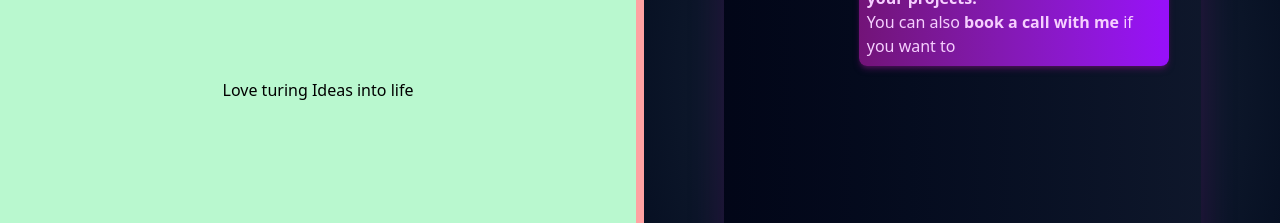
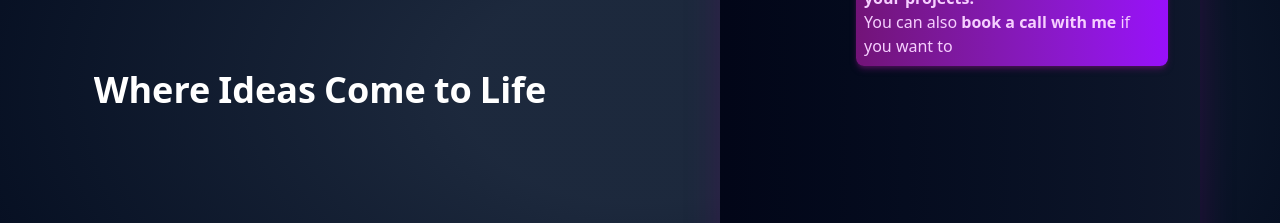
Before and after one commit to o6ris/portfolio, a Next.js app: page / in a window 1280 px wide. Shown: the part 310-533 px from the top of the page. Built offline with nearby package versions, Linux system fonts and the light colour scheme; no server answers.

Commit message:
feat(Title, home page): create an animate title

```diff
--- a/app/page.tsx
+++ b/app/page.tsx
@@ -1,14 +1,15 @@
 import Chat from "@/components/Chat/Chat";
+import Title from "@/components/Title/Title";
 
 export default function Home() {
   return (
     <main className="h-dvh">
-      <section className="flex flex-row gap-2 bg-red-300 h-full">
-        <section className="flex flex-col items-center justify-center bg-green-200 w-full">
-          <h1>Love turing Ideas into life</h1>
+      <section className="flex flex-row bg-radial from-slate-800 from-20% to-slate-950 h-full">
+        <section className="flex flex-col items-center justify-center w-full">
+          <Title />
         </section>
         {/* CHAT */}
-        <section className="flex flex-col items-center justify-center bg-radial from-slate-800 from-20% to-slate-950 w-full">
+        <section className="flex flex-col items-center justify-center w-full">
           <article className="flex flex-col items-center justify-center w-full h-full">
             <Chat />
           </article>
--- /dev/null
+++ b/components/Title/Title.tsx
@@ -0,0 +1,38 @@
+"use client";
+
+import { motion } from "framer-motion";
+
+function Title() {
+  const title = "Where Ideas Come to Life";
+  const lines = title.split(" ");
+  return (
+    <motion.h1
+      initial={{ opacity: 0, y: 20 }}
+      animate={{ opacity: 1, y: 0 }}
+      transition={{ duration: 0.8, ease: "easeOut" }}
+      className="text-4xl font-bold text-center"
+    >
+      {lines.map((word, index) => (
+        <motion.span
+          key={index}
+          className="inline-block mx-1 bg-clip-text text-transparent bg-gradient-to-r from-white to-white transition-all duration-300"
+          initial={{ opacity: 0, y: 20 }}
+          animate={{ opacity: 1, y: 0 }}
+          transition={{ delay: index * 0.05, duration: 0.3 }}
+          whileHover={{
+            y: -5,
+            scale: 1.05,
+            backgroundImage: "linear-gradient(to right, #701a75, #9333ea)", // Matches Tailwind's fuchsia-900 to purple-600
+            WebkitBackgroundClip: "text",
+            WebkitTextFillColor: "transparent",
+          }}
+          whileTap={{ scale: 0.95 }}
+        >
+          {word}
+        </motion.span>
+      ))}
+    </motion.h1>
+  );
+}
+
+export default Title;
```
